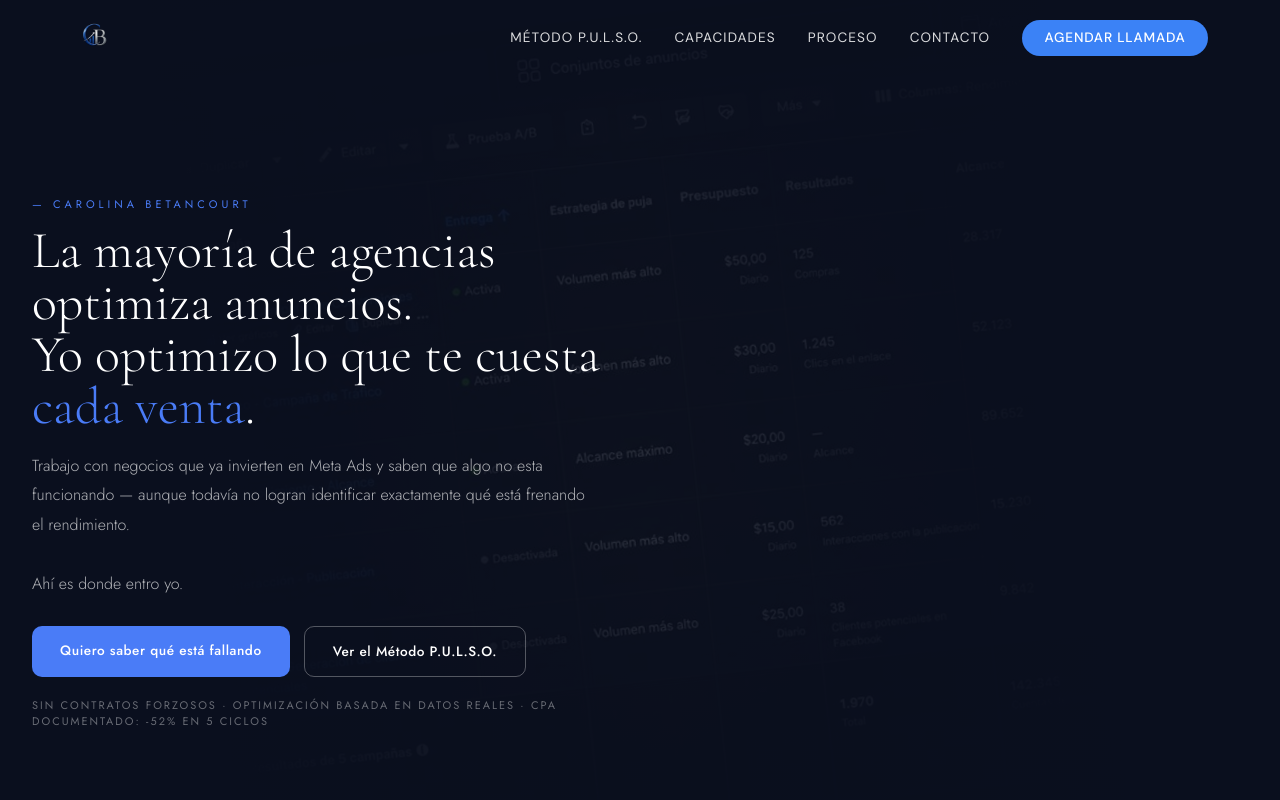
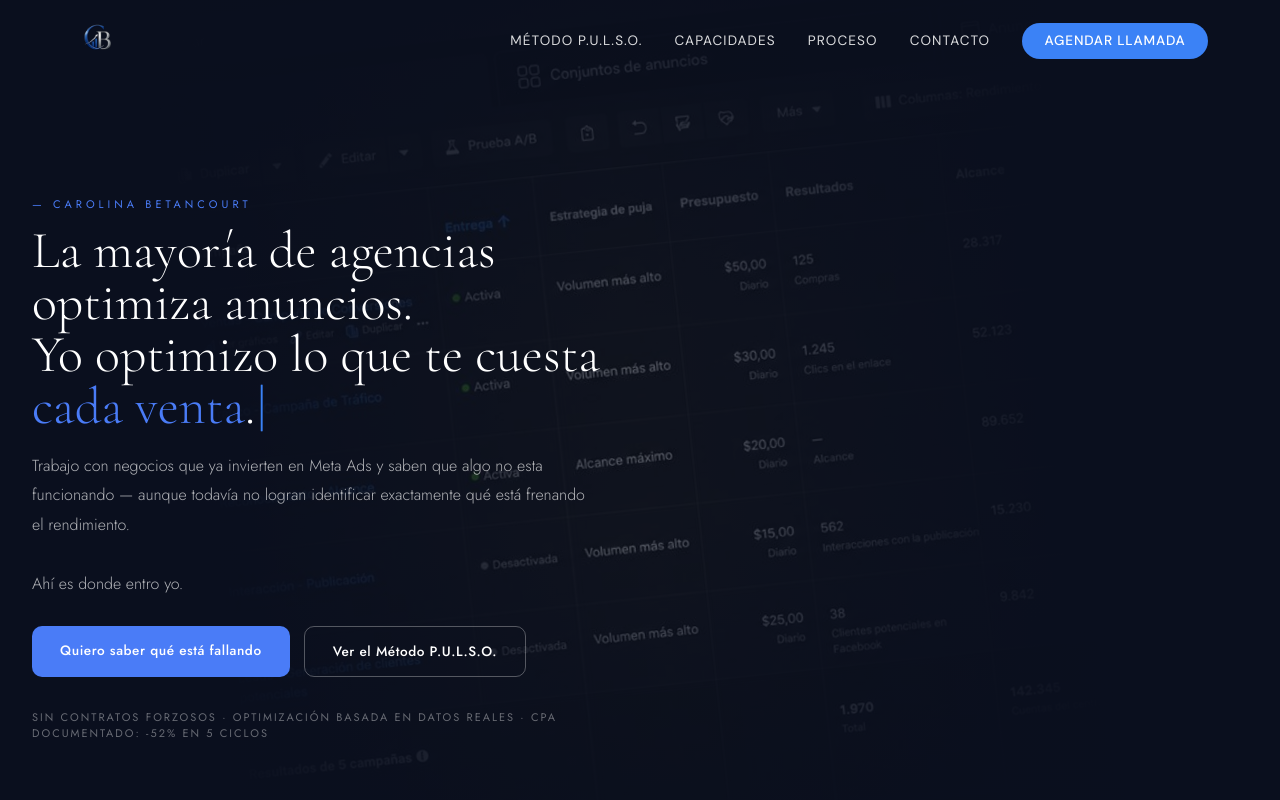
Before and after one commit to Coraline-Coder/carolina-landing, a Next.js app: page / in a window 1280 px wide. Shown: the top 800 px of the page. Built offline with nearby package versions, Linux system fonts and the light colour scheme.

Commit message:
fix: 5 hero adjustments - opacity, logo, margin, cursor, whatsapp

```diff
--- a/src/app/page.tsx
+++ b/src/app/page.tsx
@@ -197,7 +197,7 @@ function Navbar() {
           href="#"
           style={{ display: "flex", alignItems: "center", gap: "0.5rem", textDecoration: "none" }}
         >
-          <img src="/logo-cb.png" alt="Carolina Betancourt" style={{ height: 44, width: "auto", objectFit: "contain" }} />
+          <img src="/logo-cb.png" alt="Carolina Betancourt" style={{ height: 50, width: "auto", objectFit: "contain" }} />
         </a>
 
         {/* Desktop links — WHITE on dark hero */}
@@ -341,7 +341,7 @@ function HeroSection() {
 
       </div>
 
-      <style>{`@media(max-width:767px){.hero-mockup{display:none!important}}`}</style>
+      <style>{`@media(max-width:767px){.hero-mockup{display:none!important}}@keyframes blink{0%,100%{opacity:1}50%{opacity:0}}`}</style>
       {/* Business Manager Mockup - full hero background, diagonal */}
       <div
         style={{
@@ -350,7 +350,7 @@ function HeroSection() {
           left: "50%",
           top: "50%",          transform: "translate(-50%, -50%) rotate(-6deg)",
           width: "140%",
-          opacity: 0.15,
+          opacity: 0.35,
           borderRadius: 16,
           overflow: "hidden",
           pointerEvents: "none",
@@ -428,7 +428,7 @@ function HeroSection() {
           }}
         >
           La mayoría de agencias optimiza anuncios.<br/>
-          Yo optimizo lo que te cuesta <span style={{ color: "#4A7CF7" }}>cada venta</span>.
+          Yo optimizo lo que te cuesta <span style={{ color: "#4A7CF7" }}>cada venta</span>.<span style={{display:"inline-block",color:"#3B82F6",fontWeight:300,marginLeft:2,animation:"blink 1.1s step-end infinite"}}>|</span>
         </motion.h1>
 
         {/* Subheadline */}
@@ -467,7 +467,7 @@ function HeroSection() {
           }}
         >
           <a
-            href="https://wa.me/522292924043"
+            href="https://wa.me/522292924430?text=Hola%20Carolina%2C%20quiero%20saber%20qu%C3%A9%20est%C3%A1%20fallando%20en%20mis%20Meta%20Ads"
             style={{
               display: "inline-block",
               background: "#4A7CF7",
@@ -521,6 +521,7 @@ function HeroSection() {
             fontSize: 11,
             letterSpacing: "2px",
             textTransform: "uppercase" as const,
+            marginTop: "32px",
             color: "rgba(255,255,255,0.38)",
           }}
         >
```
